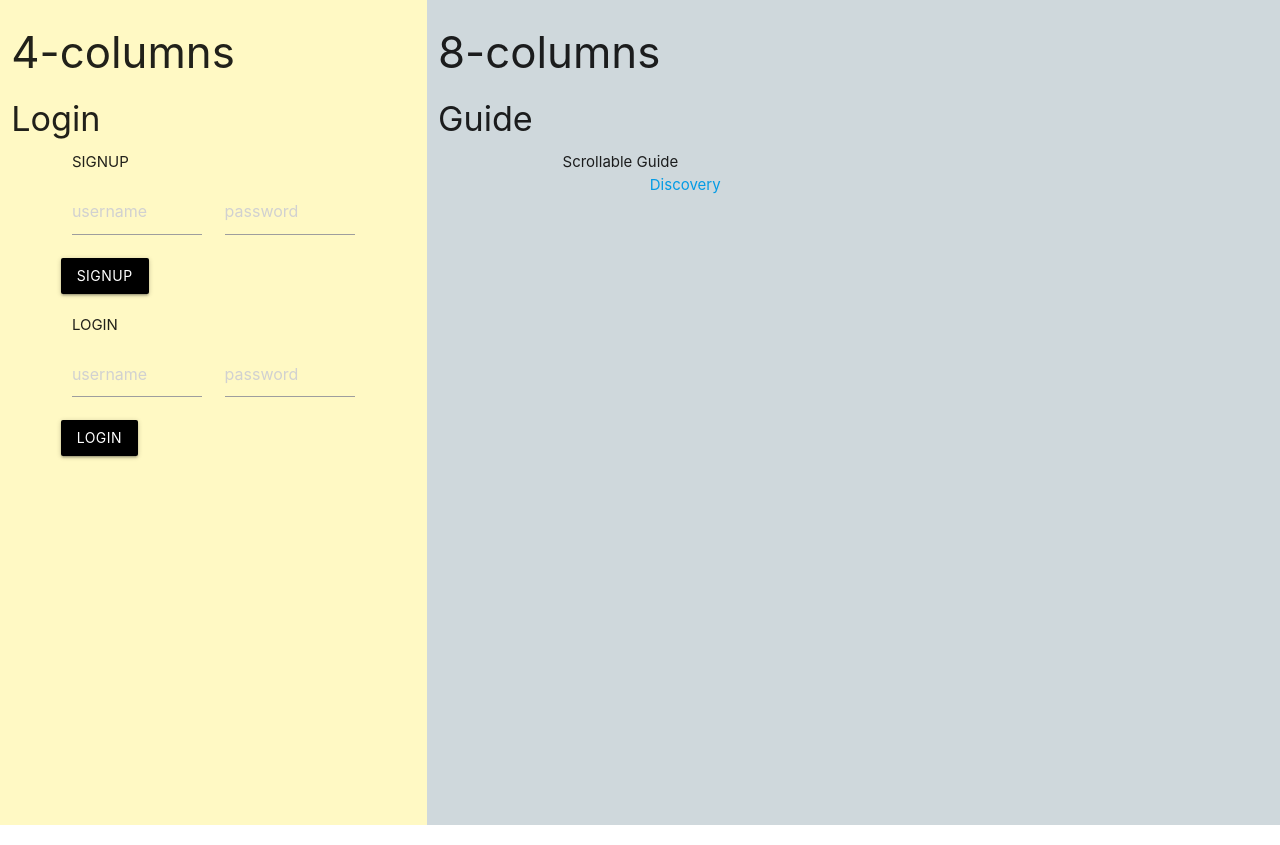
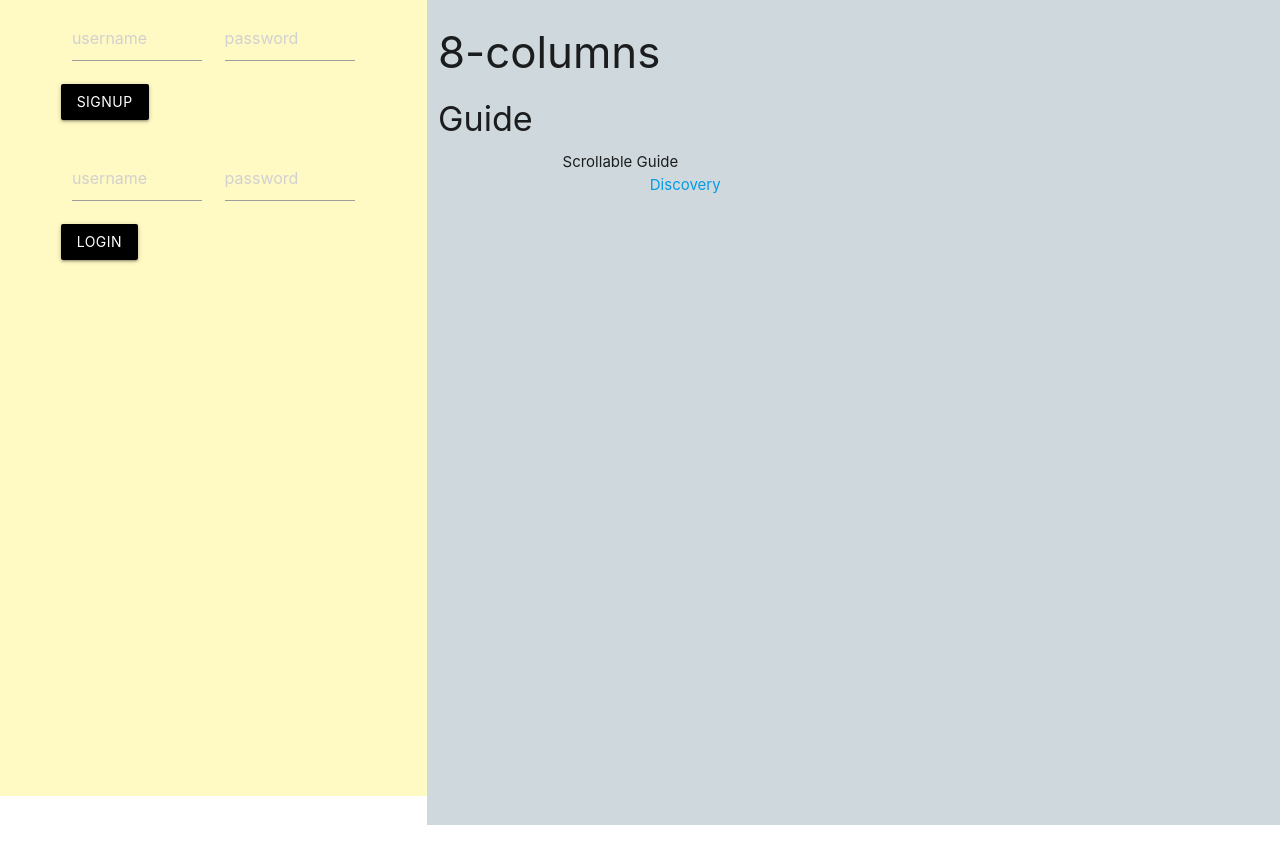
Before and after one commit to joelazarz/samplr-frontend, a React (Create React App) app: page / in a window 1280 px wide. Built offline with nearby package versions, Linux system fonts and the light colour scheme.

Commit message:
login page toggle started

```diff
--- a/src/App.js
+++ b/src/App.js
@@ -51,7 +51,7 @@ const App = () => {
 
         <Route exact path='/' render={props => (
           <Fragment>
-          <LandingPage setSessionUser={setSessionUser} />
+          <LandingPage user={user} setSessionUser={setSessionUser} />
           </Fragment>
         )} />
 
--- a/src/components/open/LandingPage.js
+++ b/src/components/open/LandingPage.js
@@ -4,20 +4,22 @@ import Login from './Login';
 import Signup from './Signup';
 
 
-const LandingPage = ({ setSessionUser }) => {
+const LandingPage = ({ setSessionUser, user }) => {
+
     return (
         <div className="row">
 
             <div className="col s4 yellow lighten-4">
                 <div className="height">
-                <h3>4-columns</h3>
-                <h4>Login</h4>
 
                 <div className="container">
-                    SIGNUP
+                    {user ? <h3>Welcome {user.username}</h3>
+                    :
+                    <>
                     <Signup setSessionUser={setSessionUser} />
-                    LOGIN
                     <Login setSessionUser={setSessionUser} />
+                    </>
+                }
                 </div>
 
                 </div>
```
